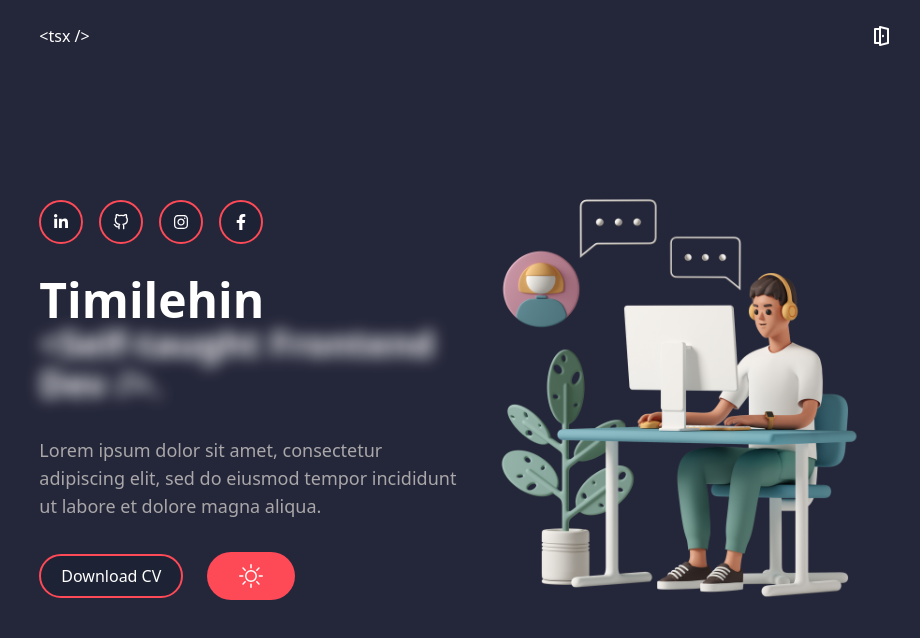
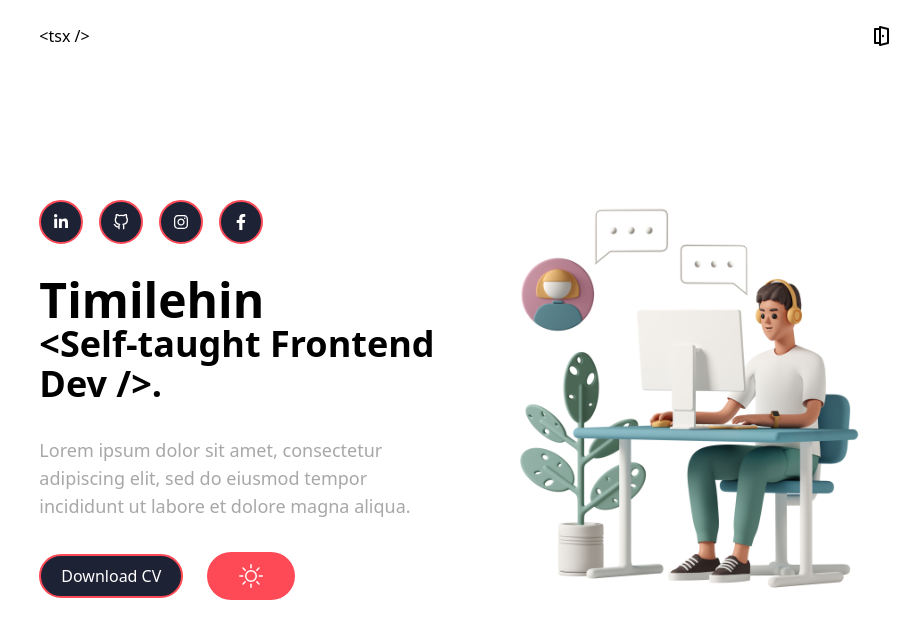
Before and after one commit to 7emmytim/my-portfolio2, a Next.js app: page / in a window 1280 px wide. Shown: the top 638 px of the page, without its empty margins (174-1094 px from the left). Built offline with nearby package versions, Linux system fonts and the light colour scheme.

Commit message:
theme switch, framer and cv download

```diff
--- a/components/Blog/index.js
+++ b/components/Blog/index.js
@@ -1,7 +1,7 @@
 const Blog = () => {
   return (
     <div className='container mx-auto text-center flex items-center justify-between w-2/3 py-20 h-screen'>
-      <h3 className='text-4xl text-white text-center mx-auto'>Coming Soon...</h3>
+      <h3 className='text-4xl text-black dark:text-white text-center mx-auto'>Coming Soon...</h3>
     </div>
   )
 }
--- a/components/Contact/index.js
+++ b/components/Contact/index.js
@@ -5,7 +5,7 @@ const Contact = () => {
         <h3 className='text-[#fe4957] text-2xl font-bold text-left'>{'< Contact />'}</h3>
         <div>
 
-          <h4 className='text-white text-4xl'>Coming soon...</h4>
+          <h4 className='text-black dark:text-white text-4xl'>Coming soon...</h4>
 
         </div>
       </div>
--- a/components/Experience/index.js
+++ b/components/Experience/index.js
@@ -5,7 +5,7 @@ import { RiCodeSSlashFill } from 'react-icons/ri'
 
 const Experience = () => {
     return (
-        <div className='h-screen py-20 flex flex-col justify-center sm:py-12 overflow-auto'>
+        <div className='min-h-screen py-20 sm:flex flex-col justify-center sm:py-12 overflow-auto'>
             <div className='container w-2/3'>
                 <h3 className='text-[#fe4957] text-2xl font-bold'>{'< Experience />'}</h3>
                 <div className='py-3 sm:max-w-xl sm:mx-auto w-full px-2 sm:px-0 mt-10'>
--- a/components/General/Header.js
+++ b/components/General/Header.js
@@ -12,18 +12,18 @@ const Header = () => {
     return (
         <div className='py-6 fixed top-0 w-full z-20 bg-transparent'>
             <div className='container flex items-center justify-between w-2/3'>
-                <h4 className='text-white'>
+                <h4 className='text-black dark:text-white'>
                     <Link href='/'>{`<tsx />`}</Link>
                 </h4>
                 {
-                    expanded ? <BiDoorOpen className='text-white h-6 w-6 cursor-pointer' onClick={handleToggle} />
+                    expanded ? <BiDoorOpen className='text-black dark:text-white h-6 w-6 cursor-pointer' onClick={handleToggle} />
                         :
-                        <ul className='flex items-center gap-8 text-white'>
+                        <ul className='flex items-center gap-8 text-black dark:text-white'>
                             <li><Link href='/'>Home</Link></li>
                             <li><Link href='/projects'>Projects</Link></li>
                             <li><Link href='/blog'>Blog</Link></li>
                             <li><Link href='/contact'>Contact</Link></li>
-                            <RiDoorClosedLine className='text-white h-6 w-6 cursor-pointer' onClick={handleToggle} />
+                            <RiDoorClosedLine className='text-black dark:text-white h-6 w-6 cursor-pointer' onClick={handleToggle} />
                         </ul>
                 }
             </div>
--- a/components/General/Layout.js
+++ /dev/null
@@ -1,24 +0,0 @@
-import Head from 'next/head'
-import Header from './Header'
-import mixpanel from 'mixpanel-browser'
-
-const Layout = ({ children }) => {
-
-    mixpanel.track('app visited')
-
-    return (
-        <div className='h-screen bg-[#1e2235] relative overflow-auto'>
-            <Head>
-                <title>Timilehin's Portfolio</title>
-                <meta name='description' content='Timilehin Omotugba (frontend developer)' />
-                <link rel='icon' href='/favicon.ico' />
-            </Head>
-            <Header />
-            <main>
-                {children}
-            </main>
-        </div>
-    )
-}
-
-export default Layout
--- a/components/Home/Banner.js
+++ b/components/Home/Banner.js
@@ -1,11 +1,77 @@
 import { FaFacebookF, FaInstagram, FaLinkedinIn } from 'react-icons/fa'
-import { BsSun } from 'react-icons/bs'
+import { BsMoonFill, BsSun } from 'react-icons/bs'
 import { FiGithub } from 'react-icons/fi'
+import { motion } from 'framer-motion'
+import { useTheme } from 'next-themes'
+import { useEffect, useState } from 'react'
+
+const buttonVariants = {
+    hover: {
+        scale: 1.1,
+        textShadow: '0px 0px 8px rgb(255,255,255)',
+        boxShadow: '0px 0px 8px rgb(255,255,255)',
+        transition: {
+            duration: 0.3,
+            yoyo: Infinity
+        }
+    }
+}
+
+const container = {
+    hidden: {
+        opacity: 0,
+        transition: {
+            staggerChildren: 0.1
+        }
+    },
+
+    show: {
+        y: '0%',
+        opacity: 1,
+        transition: {
+            staggerChildren: 0.1
+        }
+    }
+}
+
+const item = {
+    hidden: { opacity: 0, y: '8%' },
+    show: { opacity: 1, y: '0%' },
+    transition: {
+        easing: 'easeInOut'
+    }
+}
 
 const Banner = () => {
+
+    const { systemTheme, theme, setTheme } = useTheme()
+    const [mounted, setMounted] = useState(false)
+
+    useEffect(() => {
+        setMounted(true)
+    }, [])
+
+    const renderThemeChanger = () => {
+        if (!mounted) return null
+
+        const currentTheme = theme === 'system' ? 'dark' : theme
+
+        if (currentTheme === 'dark') {
+            return (
+                <BsSun className='w-6 h-6' role='button' onClick={() => setTheme('light')} />
+            )
+        }
+
+        else {
+            return (
+                <BsMoonFill className='w-6 h-6' role='button' onClick={() => setTheme('dark')} />
+            )
+        }
+    }
+
     return (
-        <div className='bg-[#242639] h-screen flex items-center'>
-            <div className='container grid grid-cols-2 py-20 w-2/3 items-center'>
+        <div className='bg-white dark:bg-[#242639] min-h-screen sm:flex py-32 sm:py-20 items-center'>
+            <div className='container grid sm:grid-cols-2 gap-10 w-2/3 items-center'>
                 <div className='space-y-8'>
                     <div className='flex items-center gap-4'>
                         <a href='https://www.linkedin.com/in/timilehin-omotugba-b551b5174/' target='_blank' className='rounded-full border-2 border-[#fe4957] bg-[#1e2235] p-3'>
@@ -21,16 +87,38 @@ const Banner = () => {
                             <FaFacebookF className='h-4 w-4 text-white' />
                         </a>
                     </div>
-                    <div>
-                        <h3 className='text-white text-5xl font-bold'>{'Timilehin'}</h3>
-                        <h3 className='text-white blur hover:blur-0 text-4xl font-bold'>{'<Self-taught Frontend Dev />.'}</h3>
+                    <div className='space-y-4 sm:space-y-0'>
+                        <motion.h3
+                            variants={container}
+                            initial='hidden'
+                            animate='show'
+                            className='text-black dark:text-white text-5xl font-bold'>
+                            {'Timilehin'.split('').map((l, i) => {
+                                return (
+                                    <motion.span
+                                        style={{ display: 'inline-block' }}
+                                        variants={item}
+                                        key={`${l}-${i}`}
+                                    >
+                                        {l}
+                                    </motion.span>
+                                );
+                            })}
+                        </motion.h3>
+                        <h3 className='text-black dark:text-white hover:blur-0 text-4xl font-bold'>{'<Self-taught Frontend Dev />.'}</h3>
                     </div>
                     <h5 className='text-[#A9A7A9] text-lg'>Lorem ipsum dolor sit amet, consectetur adipiscing elit, sed do eiusmod tempor incididunt ut labore et dolore magna aliqua.</h5>
-                    <div className='flex items-center space-x-6'>
-                        <a href='https://drive.google.com/file/d/1BEeHtgWtMkKU1QdtSTj1sIodeNWgw2Pe/view?usp=sharing' target='_blank' className='border-2 border-[#fe4957] bg-[#1e2235] px-5 py-2 rounded-full text-white'>Download CV</a>
-                        <button className='bg-[#fe4957] px-8 py-3 rounded-full text-white'>
-                            <BsSun className='h-6 w-6' />
-                        </button>
+                    <div className='block sm:flex items-center space-y-6 sm:space-y-0 space-x-6'>
+                        <motion.a
+                            variants={buttonVariants}
+                            whileHover='hover'
+                            href='/cv_timilehin.pdf' target='_blank' className='border-2 border-[#fe4957] bg-[#1e2235] px-5 py-2 rounded-full text-white'>Download CV</motion.a>
+                        <motion.button
+                            variants={buttonVariants}
+                            whileHover='hover'
+                            className='bg-[#fe4957] px-8 py-3 rounded-full text-white'>
+                                {renderThemeChanger()}
+                        </motion.button>
                     </div>
                 </div>
                 <div>
--- a/package.json
+++ b/package.json
@@ -13,6 +13,7 @@
     "iconsax-react": "^0.0.8",
     "mixpanel-browser": "^2.45.0",
     "next": "12.1.5",
+    "next-themes": "^0.1.1",
     "react": "18.1.0",
     "react-dom": "18.1.0",
     "react-icons": "^4.3.1"
--- a/pages/_app.js
+++ b/pages/_app.js
@@ -1,14 +1,46 @@
-import Layout from '../components/General/Layout'
 import '../styles/globals.css'
 import mixpanel from 'mixpanel-browser'
+import { AnimatePresence, motion } from 'framer-motion'
+import Head from 'next/head'
+import Header from '../components/General/Header'
+import { useRouter } from 'next/router'
+import { ThemeProvider } from 'next-themes'
 
 mixpanel.init('93746caede71325de1d6ca811f9e4c16', { debug: true })
 
 function MyApp({ Component, pageProps }) {
+
+  const router = useRouter()
+
+  const spring = {
+    type: 'spring',
+    damping: 20,
+    stiffness: 200,
+    when: 'afterChildren'
+  }
+
   return (
-    <Layout>
-      <Component {...pageProps} />
-    </Layout>
+    <AnimatePresence exitBeforeEnter>
+      <div className='h-screen bg-white dark:bg-[#1e2235] relative overflow-x-hidden overflow-y-auto'>
+        <Head>
+          <title>Timilehin's Portfolio</title>
+          <meta name='description' content='Timilehin Omotugba (frontend developer)' />
+          <link rel='icon' href='/favicon.ico' />
+        </Head>
+        <Header />
+        <motion.main
+          transition={spring}
+          key={router.pathname}
+          initial={{ x: 300, opacity: 0 }}
+          animate={{ x: 0, opacity: 1 }}
+          exit={{ x: -300, opacity: 0 }}
+        >
+          <ThemeProvider enableSystem={true} attribute='class'>
+            <Component {...pageProps} key={router.pathname} />
+          </ThemeProvider>
+        </motion.main>
+      </div>
+    </AnimatePresence>
   )
 }
 
--- a/tailwind.config.js
+++ b/tailwind.config.js
@@ -3,6 +3,7 @@ module.exports = {
     "./pages/**/*.{js,ts,jsx,tsx}",
     "./components/**/*.{js,ts,jsx,tsx}",
   ],
+  darkMode: 'class',
   theme: {
     container: {
       center: true,
```
Also changed, not shown: components/Home/Skills.js (+17 -17 lines), components/Projects/index.js (+4 -4 lines), 2 other files (tests, documents, lock files or other folders).
